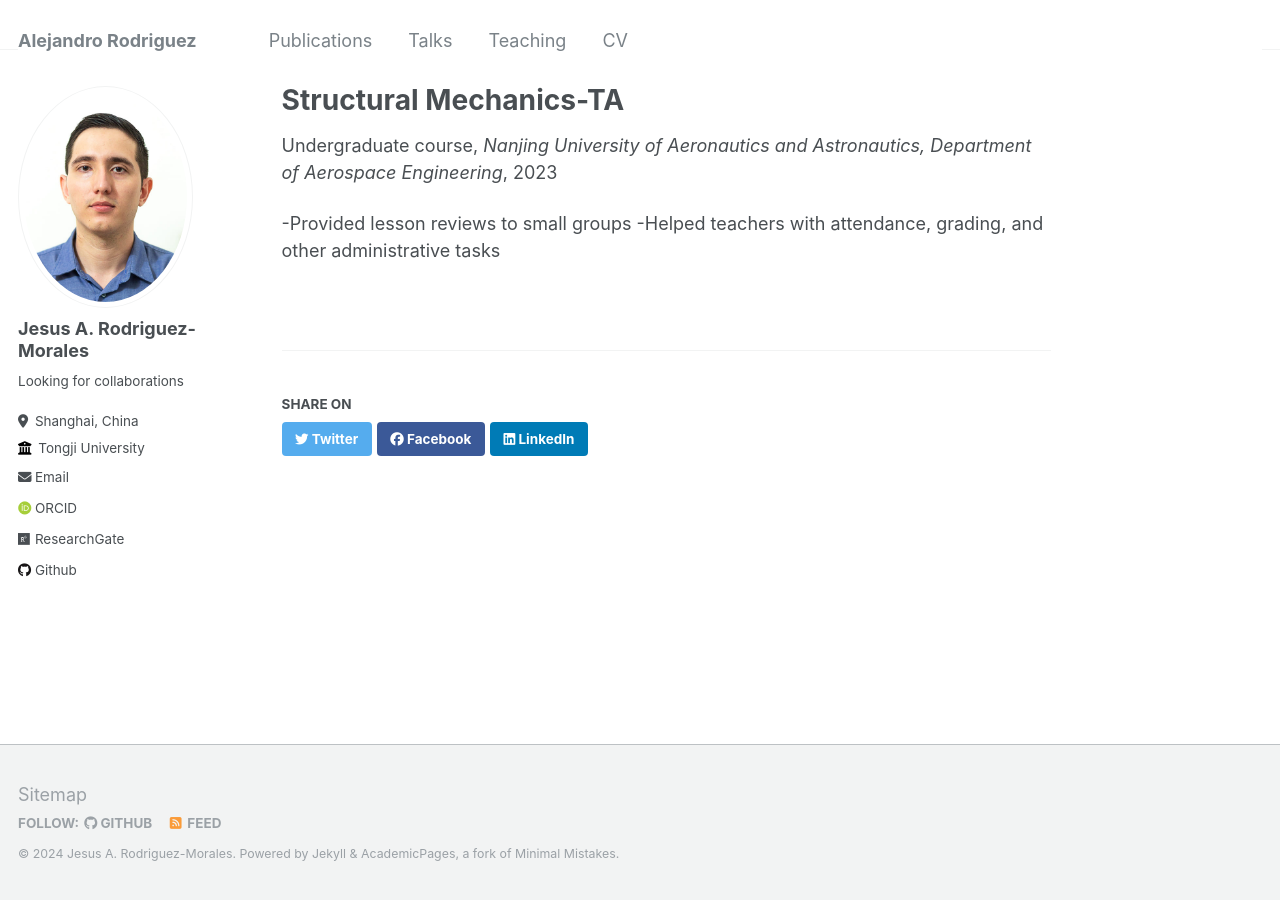
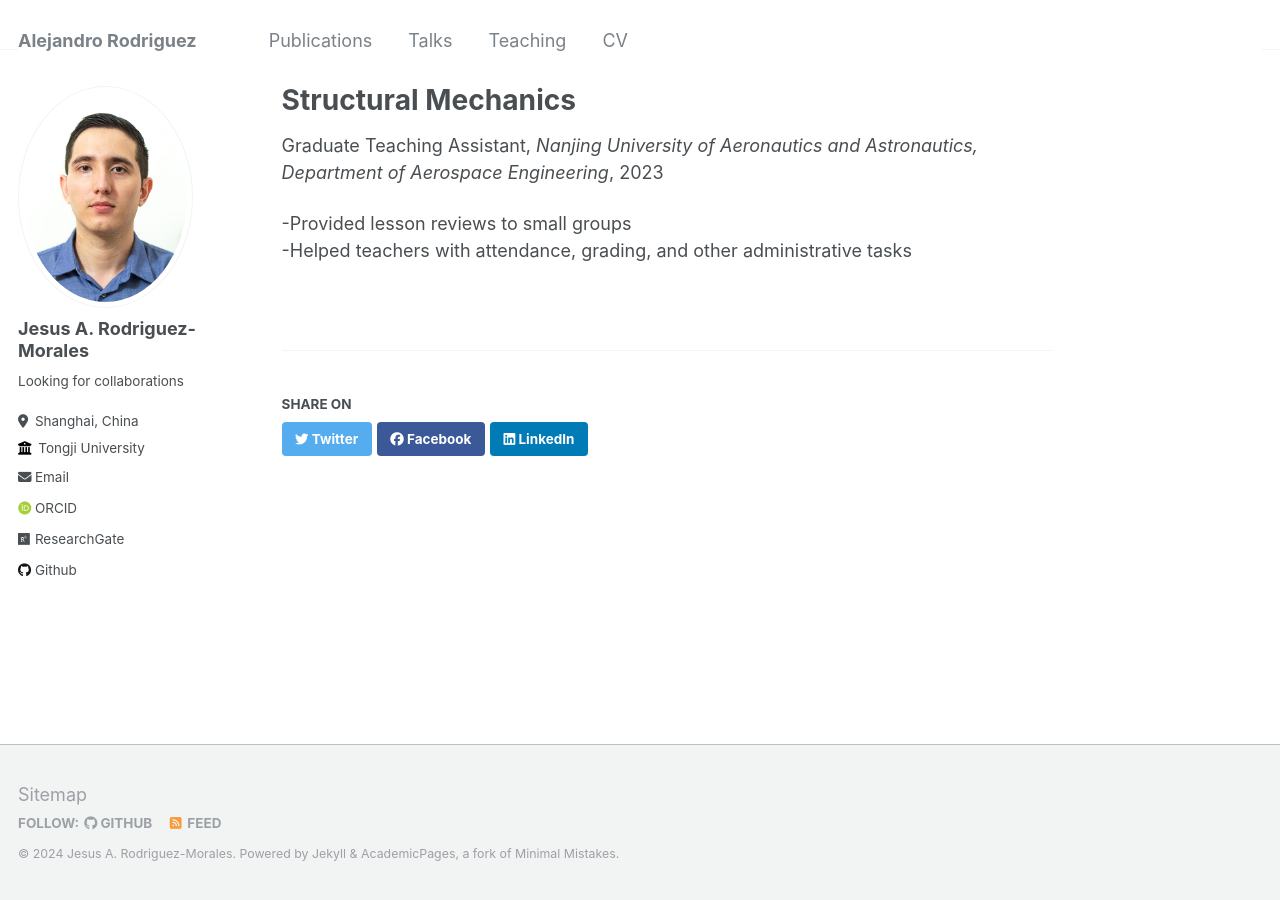
Before and after one commit to alex-rodriguez-m/alex-rodriguez-m.github.io, a Jekyll site: the page built from _teaching/2014-spring-teaching-1.md, in a window 1280 px wide. Built offline with Jekyll 4.4.1, drawn with Linux system fonts in a browser that asks for light colours; some web fonts are replaced.

Commit message:
Update 2014-spring-teaching-1.md

```diff
--- a/_teaching/2014-spring-teaching-1.md
+++ b/_teaching/2014-spring-teaching-1.md
@@ -1,12 +1,12 @@
 ---
-title: "Structural Mechanics-TA"
+title: "Structural Mechanics"
 collection: teaching
-type: "Undergraduate course"
+type: "Graduate Teaching Assistant"
 permalink: /teaching/2014-spring-teaching-1
 venue: "Nanjing University of Aeronautics and Astronautics, Department of Aerospace Engineering"
 date: 2023-08-01
 location: "Nanjing, China"
 ---
 
--Provided lesson reviews to small groups
+-Provided lesson reviews to small groups \\
 -Helped teachers with attendance, grading, and other administrative tasks
```
